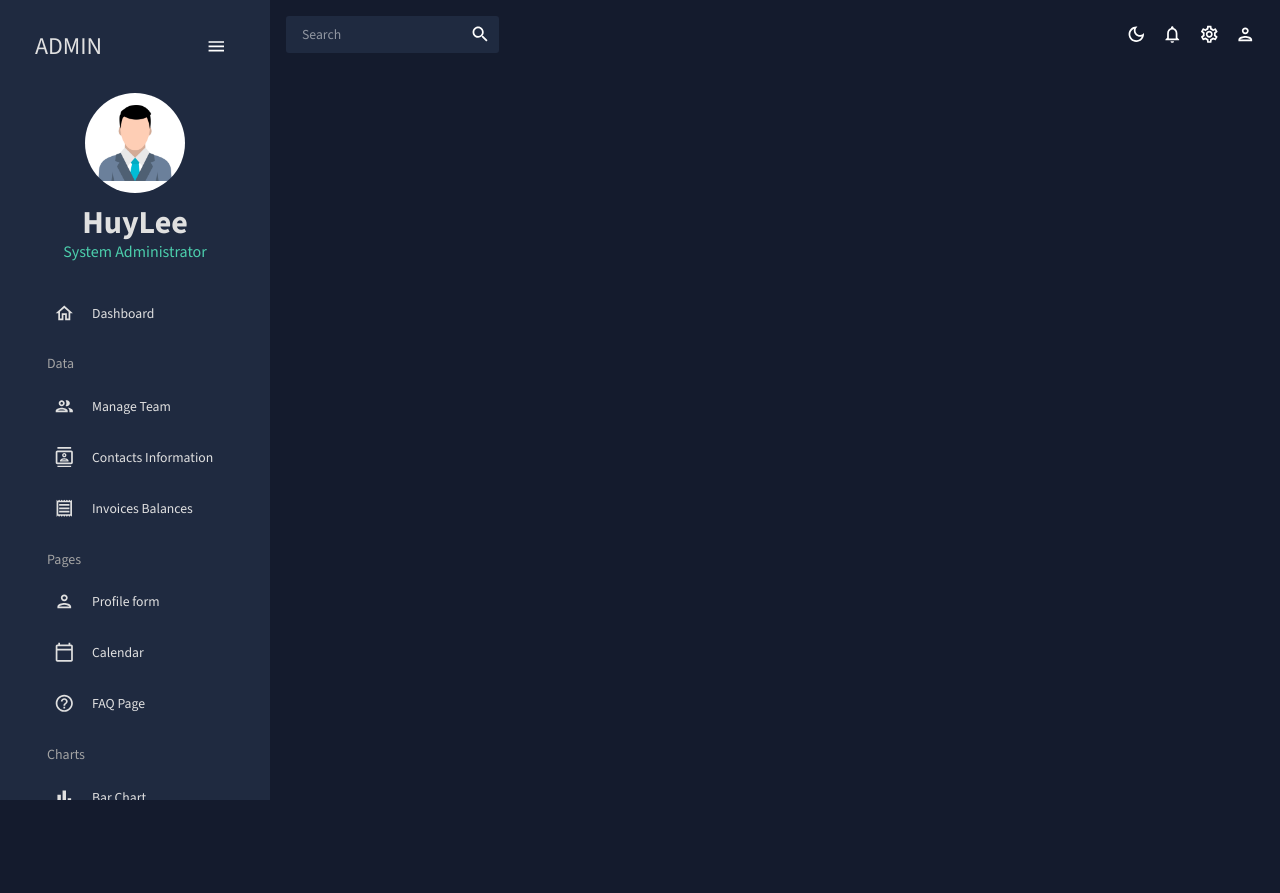
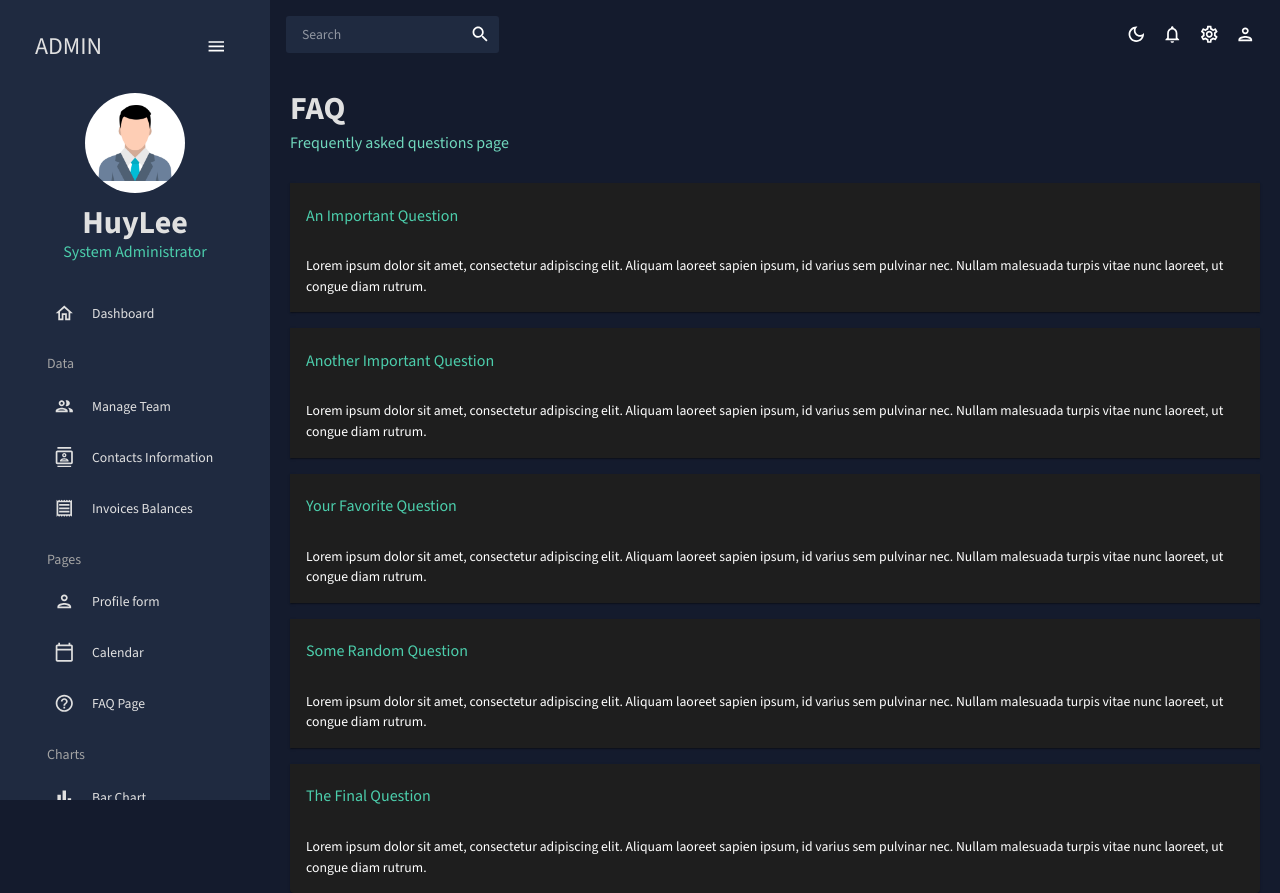
Before and after one commit to Huyllee/react-admin-dashboard, a React (Create React App) app: page /faq in a window 1280 px wide. Before the commit the page ends 800 px from the top, so only its background shows below. Built offline with nearby package versions, Linux system fonts and the light colour scheme.

Commit message:
create FAQ page

```diff
--- a/src/App.js
+++ b/src/App.js
@@ -11,7 +11,7 @@ import Contacts from "./pages/contacts";
 import Form from "./pages/form";
 // import Line from "./pages/line";
 // import Pie from "./pages/pie";
-// import FAQ from "./pages/faq";
+import FAQ from "./pages/faq";
 // import Geography from "./pages/geography";
 import Calendar from "./pages/calendar";
 
@@ -32,11 +32,11 @@ function App() {
               <Route path="/invoices" element={<Invoices />} />
               <Route path="/contacts" element={<Contacts />} />
               {/* <Route path="/bar" element={<Bar />} /> */}
-              <Route path="/form" element={<Form />} />
-              {/* <Route path="/line" element={<Line />} />
-              <Route path="/pie" element={<Pie />} />
+              {/* <Route path="/form" element={<Form />} />
+              <Route path="/line" element={<Line />} />
+              <Route path="/pie" element={<Pie />} /> */}
               <Route path="/faq" element={<FAQ />} />
-              <Route path="/geography" element={<Geography />} /> */}
+              {/* <Route path="/geography" element={<Geography />} /> */}
               <Route path="/calendar" element={<Calendar />} />
             </Routes>
           </main>
--- /dev/null
+++ b/src/components/FAQItem.jsx
@@ -0,0 +1,30 @@
+import React from "react";
+import {
+  Accordion,
+  AccordionSummary,
+  AccordionDetails,
+  Typography,
+} from "@mui/material";
+
+const FAQItem = ({
+  color,
+  variant,
+  defaultExpanded = false,
+  title,
+  description,
+}) => {
+  return (
+    <Accordion defaultExpanded={defaultExpanded}>
+      <AccordionSummary>
+        <Typography color={color} variant={variant}>
+          {title}
+        </Typography>
+      </AccordionSummary>
+      <AccordionDetails>
+        <Typography>{description}</Typography>
+      </AccordionDetails>
+    </Accordion>
+  );
+};
+
+export default FAQItem;
--- /dev/null
+++ b/src/pages/faq/index.jsx
@@ -0,0 +1,59 @@
+import React from "react";
+import { Box, useTheme } from "@mui/material";
+import ExpandMoreIcon from "@mui/icons-material/ExpandMore";
+import { tokens } from "../../theme";
+import Header from "../../components/Header";
+import FAQItem from "../../components/FAQItem";
+
+const FAQ = () => {
+  const theme = useTheme();
+  const colors = tokens(theme.palette.mode);
+
+  return (
+    <Box m="20px">
+      <Header title="FAQ" subtitle="Frequently asked questions page" />
+
+      <FAQItem
+        defaultExpanded={true}
+        color={colors.greenAccent[500]}
+        variant="h5"
+        title="An Important Question"
+        description="Lorem ipsum dolor sit amet, consectetur adipiscing elit. Aliquam laoreet sapien ipsum, id varius sem pulvinar nec. Nullam malesuada turpis vitae nunc laoreet, ut congue diam rutrum."
+      />
+
+      <FAQItem
+        defaultExpanded={true}
+        color={colors.greenAccent[500]}
+        variant="h5"
+        title="Another Important Question"
+        description="Lorem ipsum dolor sit amet, consectetur adipiscing elit. Aliquam laoreet sapien ipsum, id varius sem pulvinar nec. Nullam malesuada turpis vitae nunc laoreet, ut congue diam rutrum."
+      />
+
+      <FAQItem
+        defaultExpanded={true}
+        color={colors.greenAccent[500]}
+        variant="h5"
+        title="Your Favorite Question"
+        description="Lorem ipsum dolor sit amet, consectetur adipiscing elit. Aliquam laoreet sapien ipsum, id varius sem pulvinar nec. Nullam malesuada turpis vitae nunc laoreet, ut congue diam rutrum."
+      />
+
+      <FAQItem
+        defaultExpanded={true}
+        color={colors.greenAccent[500]}
+        variant="h5"
+        title="Some Random Question"
+        description="Lorem ipsum dolor sit amet, consectetur adipiscing elit. Aliquam laoreet sapien ipsum, id varius sem pulvinar nec. Nullam malesuada turpis vitae nunc laoreet, ut congue diam rutrum."
+      />
+
+      <FAQItem
+        defaultExpanded={true}
+        color={colors.greenAccent[500]}
+        variant="h5"
+        title="The Final Question"
+        description="Lorem ipsum dolor sit amet, consectetur adipiscing elit. Aliquam laoreet sapien ipsum, id varius sem pulvinar nec. Nullam malesuada turpis vitae nunc laoreet, ut congue diam rutrum."
+      />
+    </Box>
+  );
+};
+
+export default FAQ;
```
